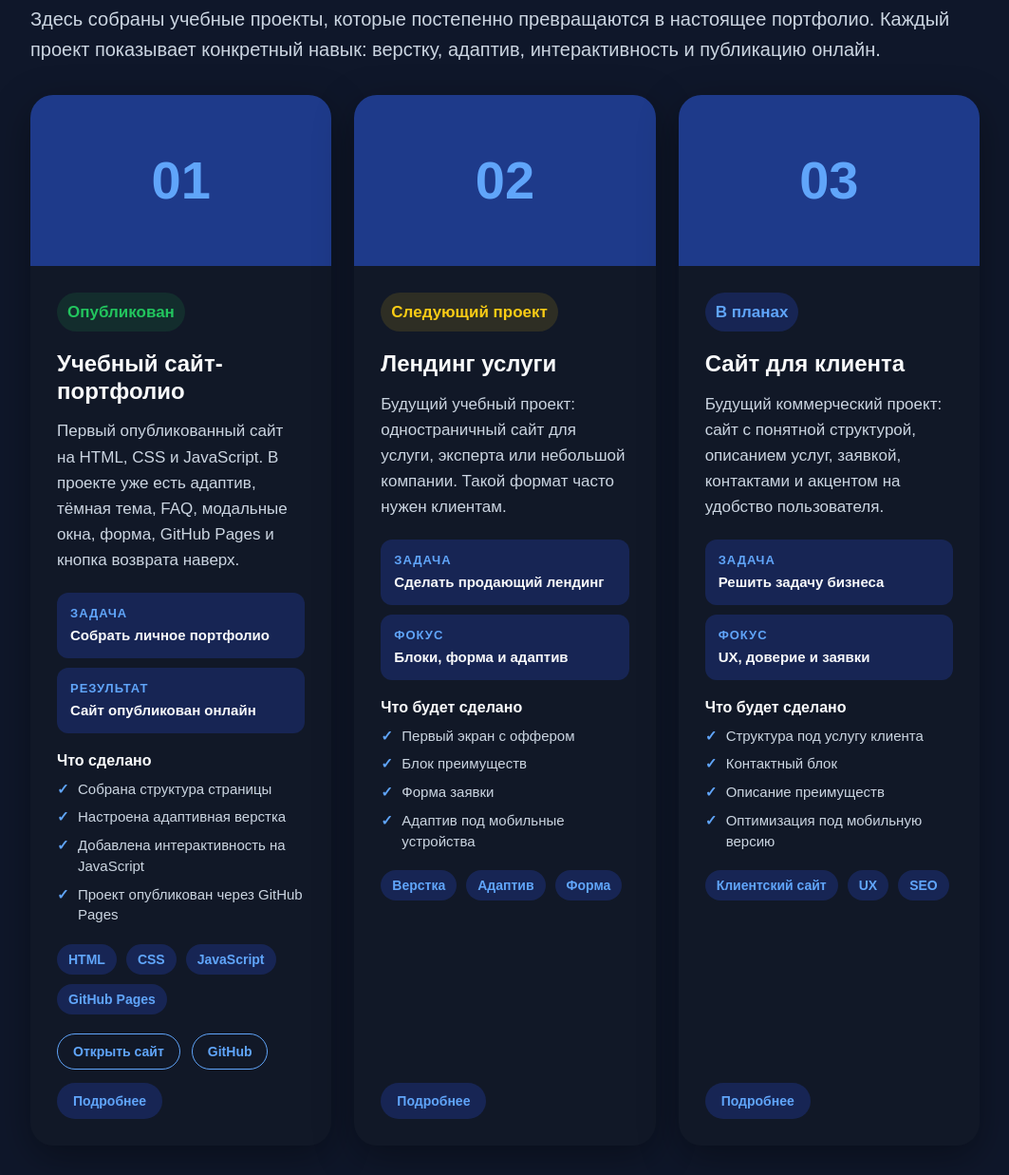
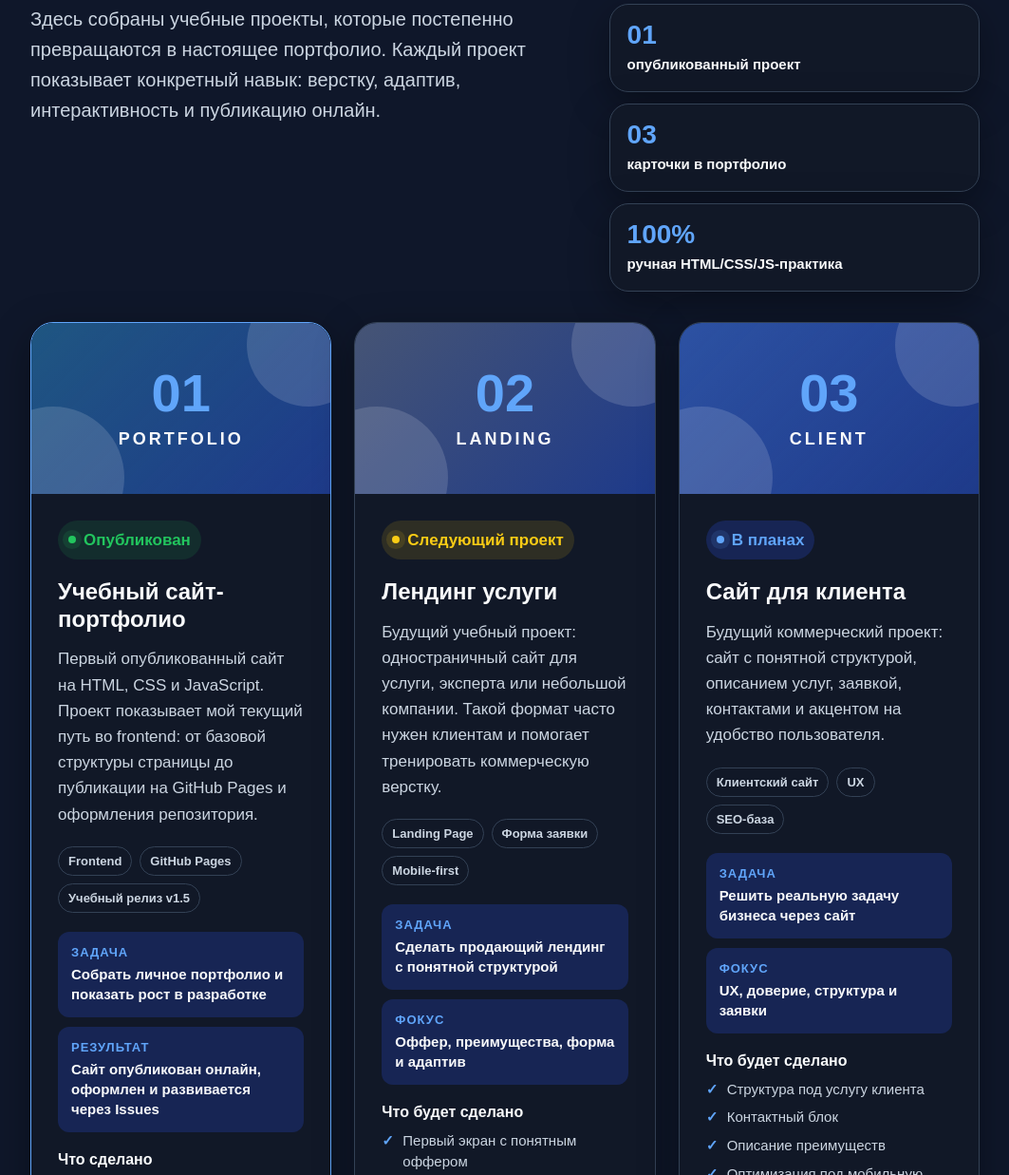
Before and after one commit to nefrit333-cpu/my-first-site, a website: page index.html in a window 1280 px wide. Shown: the part 3157-4394 px from the top of the page at 95% size, without its empty margins (108-1171 px from the left). Drawn offline with Linux system fonts and the light colour scheme.

Commit message:
Улучшил блок проектов

```diff
--- a/index.html
+++ b/index.html
@@ -42,6 +42,7 @@
 
     <link rel="icon" type="image/svg+xml" href="favicon.svg" />
     <link rel="stylesheet" href="style.css" />
+    <link rel="stylesheet" href="projects.css" />
   </head>
   <body>
     <header class="header" id="top">
@@ -347,44 +348,77 @@
         </div>
       </section>
 
-      <section class="section" id="projects">
+      <section class="section projects-section" id="projects">
         <div class="section-container">
           <p class="label">Проекты</p>
 
           <h2 class="section-title">Мои первые проекты</h2>
 
-          <p class="section-text">
-            Здесь собраны учебные проекты, которые постепенно превращаются в настоящее портфолио.
-            Каждый проект показывает конкретный навык: верстку, адаптив, интерактивность и
-            публикацию онлайн.
-          </p>
+          <div class="projects-intro">
+            <p class="section-text">
+              Здесь собраны учебные проекты, которые постепенно превращаются в настоящее портфолио.
+              Каждый проект показывает конкретный навык: верстку, адаптив, интерактивность и
+              публикацию онлайн.
+            </p>
+
+            <div class="projects-summary">
+              <div class="projects-summary-item">
+                <strong>01</strong>
+                <span>опубликованный проект</span>
+              </div>
+
+              <div class="projects-summary-item">
+                <strong>03</strong>
+                <span>карточки в портфолио</span>
+              </div>
+
+              <div class="projects-summary-item">
+                <strong>100%</strong>
+                <span>ручная HTML/CSS/JS-практика</span>
+              </div>
+            </div>
+          </div>
 
           <div class="projects-grid">
-            <article class="project-card">
-              <div class="project-image">
-                <span>01</span>
+            <article class="project-card project-card-featured">
+              <div class="project-image project-image-live">
+                <div class="project-image-content">
+                  <span class="project-image-label">01</span>
+                  <strong class="project-image-title">Portfolio</strong>
+                </div>
               </div>
 
               <div class="project-content">
                 <div class="project-header">
-                  <p class="project-status project-status-live">Опубликован</p>
+                  <p class="project-status project-status-live">
+                    <span></span>
+                    Опубликован
+                  </p>
+
                   <h3>Учебный сайт-портфолио</h3>
                 </div>
 
                 <p>
-                  Первый опубликованный сайт на HTML, CSS и JavaScript. В проекте уже есть адаптив,
-                  тёмная тема, FAQ, модальные окна, форма, GitHub Pages и кнопка возврата наверх.
+                  Первый опубликованный сайт на HTML, CSS и JavaScript. Проект показывает мой
+                  текущий путь во frontend: от базовой структуры страницы до публикации на GitHub
+                  Pages и оформления репозитория.
                 </p>
+
+                <div class="project-meta">
+                  <span>Frontend</span>
+                  <span>GitHub Pages</span>
+                  <span>Учебный релиз v1.5</span>
+                </div>
 
                 <div class="project-details">
                   <div class="project-detail">
                     <span>Задача</span>
-                    <strong>Собрать личное портфолио</strong>
+                    <strong>Собрать личное портфолио и показать рост в разработке</strong>
                   </div>
 
                   <div class="project-detail">
                     <span>Результат</span>
-                    <strong>Сайт опубликован онлайн</strong>
+                    <strong>Сайт опубликован онлайн, оформлен и развивается через Issues</strong>
                   </div>
                 </div>
 
@@ -392,11 +426,17 @@
                   <h4>Что сделано</h4>
 
                   <ul>
-                    <li>Собрана структура страницы</li>
-                    <li>Настроена адаптивная верстка</li>
-                    <li>Добавлена интерактивность на JavaScript</li>
+                    <li>Собрана семантическая HTML-структура</li>
+                    <li>Настроена адаптивная CSS-верстка</li>
+                    <li>Добавлены модальные окна, FAQ, форма и кнопка наверх</li>
                     <li>Проект опубликован через GitHub Pages</li>
+                    <li>Репозиторий оформлен README, релизами и GitHub-шаблонами</li>
                   </ul>
+                </div>
+
+                <div class="project-result">
+                  <span>Главный результат</span>
+                  <strong>Есть полноценная база первого frontend-портфолио</strong>
                 </div>
 
                 <div class="project-tags">
@@ -431,7 +471,7 @@
                     class="project-link"
                     type="button"
                     data-title="Учебный сайт-портфолио"
-                    data-description="Это мой первый опубликованный учебный проект. В нём есть HTML-структура, CSS-стили, адаптивная верстка, мобильное меню, тёмная тема, FAQ-аккордеон, модальное окно, проверка формы и кнопка возврата наверх. Проект опубликован через GitHub Pages."
+                    data-description="Это мой первый опубликованный учебный проект. В нём есть HTML-структура, CSS-стили, адаптивная верстка, мобильное меню, тёмная тема, FAQ-аккордеон, модальное окно, проверка формы и кнопка возврата наверх. Проект опубликован через GitHub Pages, а репозиторий оформлен README, CHANGELOG, релизами, GitHub Issues и Pull Request-шаблонами."
                   >
                     Подробнее
                   </button>
@@ -440,30 +480,44 @@
             </article>
 
             <article class="project-card">
-              <div class="project-image">
-                <span>02</span>
+              <div class="project-image project-image-progress">
+                <div class="project-image-content">
+                  <span class="project-image-label">02</span>
+                  <strong class="project-image-title">Landing</strong>
+                </div>
               </div>
 
               <div class="project-content">
                 <div class="project-header">
-                  <p class="project-status project-status-progress">Следующий проект</p>
+                  <p class="project-status project-status-progress">
+                    <span></span>
+                    Следующий проект
+                  </p>
+
                   <h3>Лендинг услуги</h3>
                 </div>
 
                 <p>
                   Будущий учебный проект: одностраничный сайт для услуги, эксперта или небольшой
-                  компании. Такой формат часто нужен клиентам.
+                  компании. Такой формат часто нужен клиентам и помогает тренировать коммерческую
+                  верстку.
                 </p>
+
+                <div class="project-meta">
+                  <span>Landing Page</span>
+                  <span>Форма заявки</span>
+                  <span>Mobile-first</span>
+                </div>
 
                 <div class="project-details">
                   <div class="project-detail">
                     <span>Задача</span>
-                    <strong>Сделать продающий лендинг</strong>
+                    <strong>Сделать продающий лендинг с понятной структурой</strong>
                   </div>
 
                   <div class="project-detail">
                     <span>Фокус</span>
-                    <strong>Блоки, форма и адаптив</strong>
+                    <strong>Оффер, преимущества, форма и адаптив</strong>
                   </div>
                 </div>
 
@@ -471,11 +525,16 @@
                   <h4>Что будет сделано</h4>
 
                   <ul>
-                    <li>Первый экран с оффером</li>
-                    <li>Блок преимуществ</li>
+                    <li>Первый экран с понятным оффером</li>
+                    <li>Блок преимуществ и доверия</li>
                     <li>Форма заявки</li>
                     <li>Адаптив под мобильные устройства</li>
                   </ul>
+                </div>
+
+                <div class="project-result">
+                  <span>Ожидаемый результат</span>
+                  <strong>Лендинг, который можно показать как учебный клиентский кейс</strong>
                 </div>
 
                 <div class="project-tags">
@@ -489,7 +548,7 @@
                     class="project-link"
                     type="button"
                     data-title="Лендинг услуги"
-                    data-description="Лендинг — это одностраничный сайт, который продаёт услугу или продукт. Обычно в нём есть первый экран, преимущества, описание услуги, отзывы, цены и форма заявки. Такой тип сайта часто заказывают клиенты."
+                    data-description="Лендинг — это одностраничный сайт, который продаёт услугу или продукт. Обычно в нём есть первый экран, преимущества, описание услуги, отзывы, цены и форма заявки. Такой тип сайта часто заказывают клиенты, поэтому он станет важным следующим проектом для портфолио."
                   >
                     Подробнее
                   </button>
@@ -498,13 +557,20 @@
             </article>
 
             <article class="project-card">
-              <div class="project-image">
-                <span>03</span>
+              <div class="project-image project-image-plan">
+                <div class="project-image-content">
+                  <span class="project-image-label">03</span>
+                  <strong class="project-image-title">Client</strong>
+                </div>
               </div>
 
               <div class="project-content">
                 <div class="project-header">
-                  <p class="project-status project-status-plan">В планах</p>
+                  <p class="project-status project-status-plan">
+                    <span></span>
+                    В планах
+                  </p>
+
                   <h3>Сайт для клиента</h3>
                 </div>
 
@@ -513,15 +579,21 @@
                   контактами и акцентом на удобство пользователя.
                 </p>
 
+                <div class="project-meta">
+                  <span>Клиентский сайт</span>
+                  <span>UX</span>
+                  <span>SEO-база</span>
+                </div>
+
                 <div class="project-details">
                   <div class="project-detail">
                     <span>Задача</span>
-                    <strong>Решить задачу бизнеса</strong>
+                    <strong>Решить реальную задачу бизнеса через сайт</strong>
                   </div>
 
                   <div class="project-detail">
                     <span>Фокус</span>
-                    <strong>UX, доверие и заявки</strong>
+                    <strong>UX, доверие, структура и заявки</strong>
                   </div>
                 </div>
 
@@ -534,6 +606,11 @@
                     <li>Описание преимуществ</li>
                     <li>Оптимизация под мобильную версию</li>
                   </ul>
+                </div>
+
+                <div class="project-result">
+                  <span>Ожидаемый результат</span>
+                  <strong>Основа для будущей работы с реальными заказчиками</strong>
                 </div>
 
                 <div class="project-tags">
--- /dev/null
+++ b/projects.css
@@ -0,0 +1,266 @@
+.projects-section {
+  position: relative;
+}
+
+.projects-intro {
+  display: grid;
+  grid-template-columns: 1.2fr 0.8fr;
+  gap: 24px;
+  align-items: start;
+}
+
+.projects-summary {
+  display: grid;
+  gap: 12px;
+}
+
+.projects-summary-item {
+  padding: 18px;
+  border: 1px solid var(--color-border);
+  border-radius: var(--radius-medium);
+  background: var(--color-white);
+  box-shadow: var(--shadow-card);
+}
+
+.projects-summary-item strong {
+  display: block;
+  margin-bottom: 6px;
+  color: var(--color-accent);
+  font-size: 28px;
+  line-height: 1;
+}
+
+.projects-summary-item span {
+  color: var(--color-text);
+  font-size: 15px;
+  font-weight: 700;
+  line-height: 1.4;
+}
+
+.projects-section .projects-grid {
+  align-items: stretch;
+}
+
+.projects-section .project-card {
+  position: relative;
+  border: 1px solid var(--color-border);
+}
+
+.projects-section .project-card::before {
+  content: "";
+  position: absolute;
+  inset: 0;
+  z-index: 0;
+  pointer-events: none;
+  border-radius: inherit;
+  background: linear-gradient(135deg, rgba(96, 165, 250, 0.16), transparent 42%);
+  opacity: 0;
+  transition: opacity var(--transition-fast);
+}
+
+.projects-section .project-card:hover::before {
+  opacity: 1;
+}
+
+.projects-section .project-card-featured {
+  border-color: var(--color-accent);
+}
+
+.projects-section .project-image {
+  position: relative;
+  overflow: hidden;
+  isolation: isolate;
+}
+
+.projects-section .project-image::before,
+.projects-section .project-image::after {
+  content: "";
+  position: absolute;
+  border-radius: 50%;
+  background: rgba(255, 255, 255, 0.14);
+}
+
+.projects-section .project-image::before {
+  right: -42px;
+  top: -42px;
+  width: 130px;
+  height: 130px;
+}
+
+.projects-section .project-image::after {
+  left: -52px;
+  bottom: -58px;
+  width: 150px;
+  height: 150px;
+}
+
+.project-image-live {
+  background:
+    linear-gradient(135deg, rgba(34, 197, 94, 0.2), transparent), var(--color-accent-light);
+}
+
+.project-image-progress {
+  background:
+    linear-gradient(135deg, rgba(250, 204, 21, 0.18), transparent), var(--color-accent-light);
+}
+
+.project-image-plan {
+  background:
+    linear-gradient(135deg, rgba(96, 165, 250, 0.22), transparent), var(--color-accent-light);
+}
+
+.project-image-content {
+  position: relative;
+  z-index: 1;
+  display: grid;
+  gap: 10px;
+  text-align: center;
+}
+
+.project-image-label {
+  color: var(--color-accent);
+  font-size: 56px;
+  font-weight: 800;
+  line-height: 1;
+}
+
+.project-image-title {
+  color: var(--color-text);
+  font-size: 18px;
+  text-transform: uppercase;
+  letter-spacing: 3px;
+}
+
+.projects-section .project-content {
+  position: relative;
+  z-index: 1;
+}
+
+.projects-section .project-status {
+  display: inline-flex;
+  align-items: center;
+  gap: 8px;
+}
+
+.projects-section .project-status span {
+  width: 8px;
+  height: 8px;
+  border-radius: 50%;
+}
+
+.project-status-live span {
+  background: #22c55e;
+  box-shadow: 0 0 0 6px rgba(34, 197, 94, 0.12);
+}
+
+.project-status-progress span {
+  background: #facc15;
+  box-shadow: 0 0 0 6px rgba(250, 204, 21, 0.12);
+}
+
+.project-status-plan span {
+  background: var(--color-accent);
+  box-shadow: 0 0 0 6px rgba(96, 165, 250, 0.12);
+}
+
+.project-meta {
+  display: flex;
+  flex-wrap: wrap;
+  gap: 8px;
+  margin: 0 0 20px;
+}
+
+.project-meta span {
+  padding: 7px 10px;
+  border: 1px solid var(--color-border);
+  border-radius: 999px;
+  color: var(--color-muted);
+  font-size: 13px;
+  font-weight: 700;
+}
+
+.project-result {
+  margin-bottom: 20px;
+  padding: 16px;
+  border-left: 4px solid var(--color-accent);
+  border-radius: var(--radius-small);
+  background: var(--color-accent-soft);
+}
+
+.project-result span {
+  display: block;
+  margin-bottom: 6px;
+  color: var(--color-accent);
+  font-size: 13px;
+  font-weight: 700;
+  text-transform: uppercase;
+  letter-spacing: 1px;
+}
+
+.project-result strong {
+  display: block;
+  color: var(--color-text);
+  font-size: 15px;
+  line-height: 1.5;
+}
+
+.projects-section .project-action-link,
+.projects-section .project-link {
+  box-shadow: none;
+}
+
+.projects-section .project-link {
+  background: var(--color-accent);
+  color: #ffffff;
+}
+
+.projects-section .project-link:hover {
+  background: var(--color-accent-dark);
+  border-color: var(--color-accent-dark);
+}
+
+@media (max-width: 900px) {
+  .projects-intro {
+    grid-template-columns: 1fr;
+  }
+
+  .projects-summary {
+    grid-template-columns: repeat(3, 1fr);
+  }
+}
+
+@media (max-width: 768px) {
+  .projects-summary {
+    grid-template-columns: 1fr;
+  }
+
+  .projects-section .project-image {
+    height: 160px;
+    min-height: 160px;
+  }
+
+  .project-image-label {
+    font-size: 46px;
+  }
+
+  .project-image-title {
+    font-size: 16px;
+  }
+
+  .project-meta {
+    gap: 6px;
+  }
+
+  .project-meta span {
+    font-size: 12px;
+  }
+
+  .projects-section .project-actions {
+    width: 100%;
+  }
+
+  .projects-section .project-action-link,
+  .projects-section .project-link {
+    width: 100%;
+  }
+}
```
